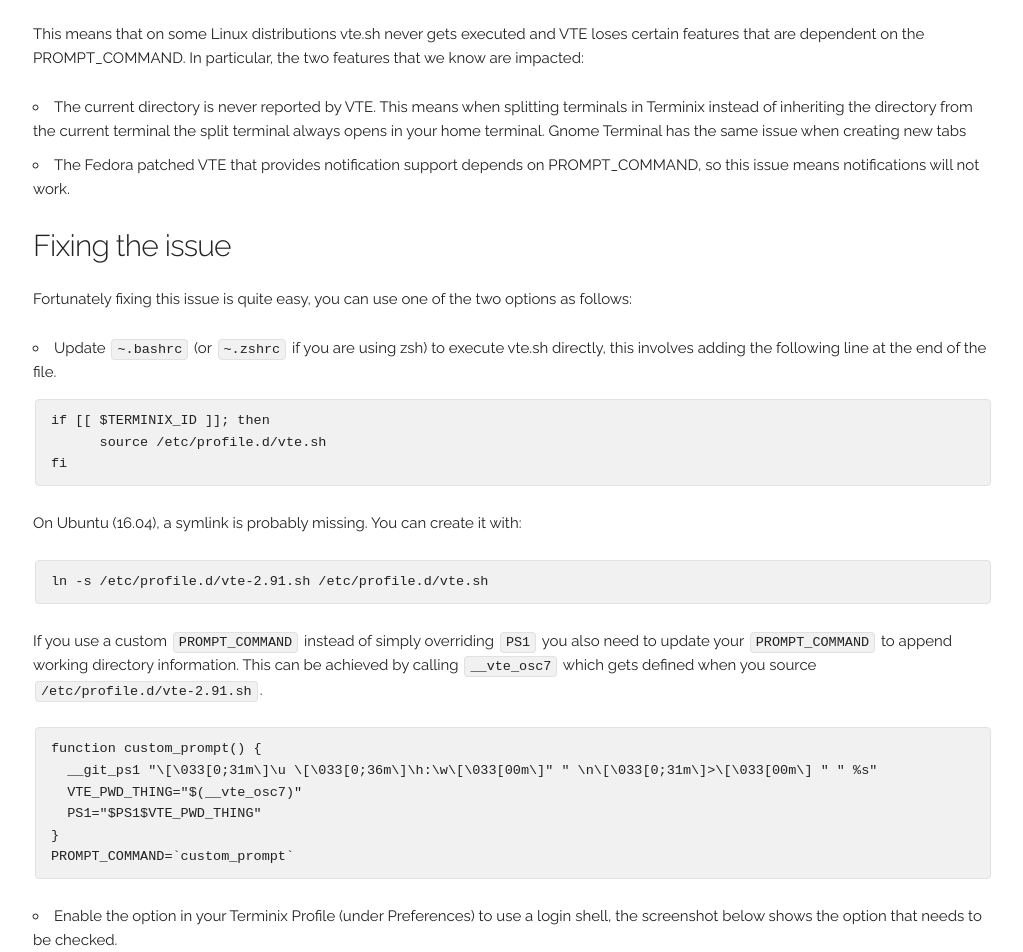
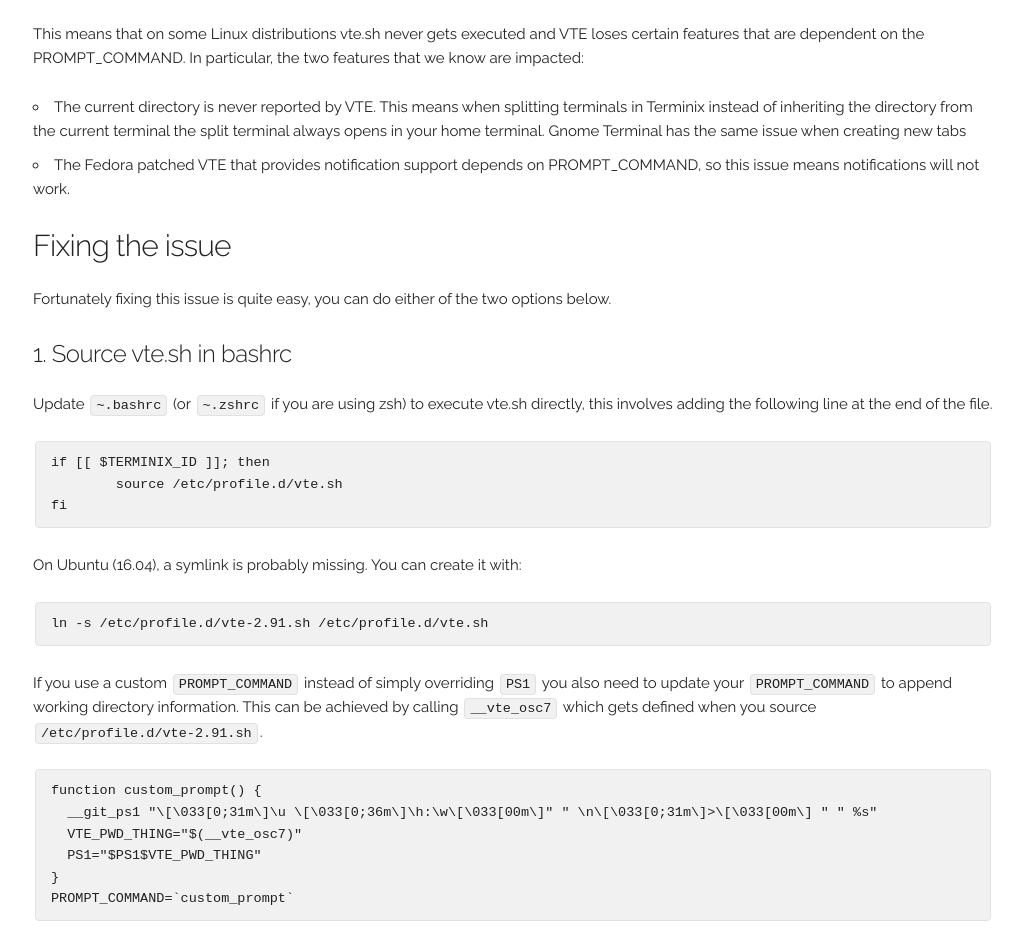
Before and after one commit to gnunn1/tilix-web, a Jekyll site: the page built from _manual/vteconfig.md, in a window 1280 px wide and 1400 px high, scrolled down 523 px. Shown: the top 952 px of the window, without its empty margins (127-1150 px from the left). Built offline with Jekyll 4.4.1, drawn with Linux system fonts in a browser that asks for light colours; nearby versions of some CDN libraries; some of the changed text lies outside the part shown; grey boxes are pictures that could not be loaded.

Commit message:
Improve look of options

````diff
--- a/_manual/vteconfig.md
+++ b/_manual/vteconfig.md
@@ -20,9 +20,11 @@
 
 #### Fixing the issue
 
-Fortunately fixing this issue is quite easy, you can use one of the two options as follows:
+Fortunately fixing this issue is quite easy, you can do either of the two options below.
 
-* Update ```~.bashrc``` (or ```~.zshrc``` if you are using zsh) to execute vte.sh directly, this involves adding the following line at the end of the file.
+##### 1. Source vte.sh in bashrc
+
+Update ```~.bashrc``` (or ```~.zshrc``` if you are using zsh) to execute vte.sh directly, this involves adding the following line at the end of the file.
 ```
 if [[ $TERMINIX_ID ]]; then
         source /etc/profile.d/vte.sh
@@ -48,7 +50,8 @@
 PROMPT_COMMAND=`custom_prompt`
 ```
 
+##### 2. OR use a login shell
 
-* Enable the option in your Terminix Profile (under Preferences) to use a login shell, the screenshot below shows the option that needs to be checked.
+Enable the option in your Terminix Profile (under Preferences) to use a login shell, the screenshot below shows the option that needs to be checked.
 
 ![Profile - Command](http://gexperts.com/img/terminix/terminix_login_shell.png)
````
